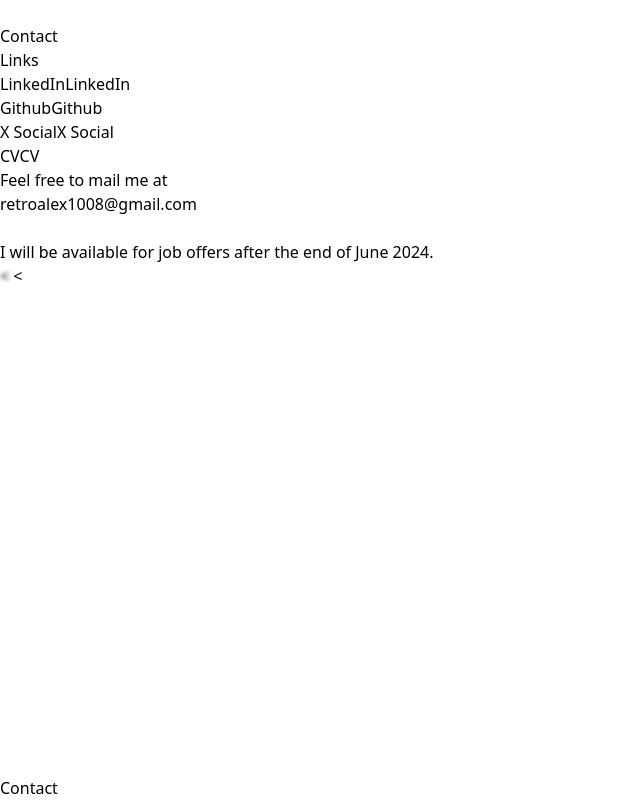
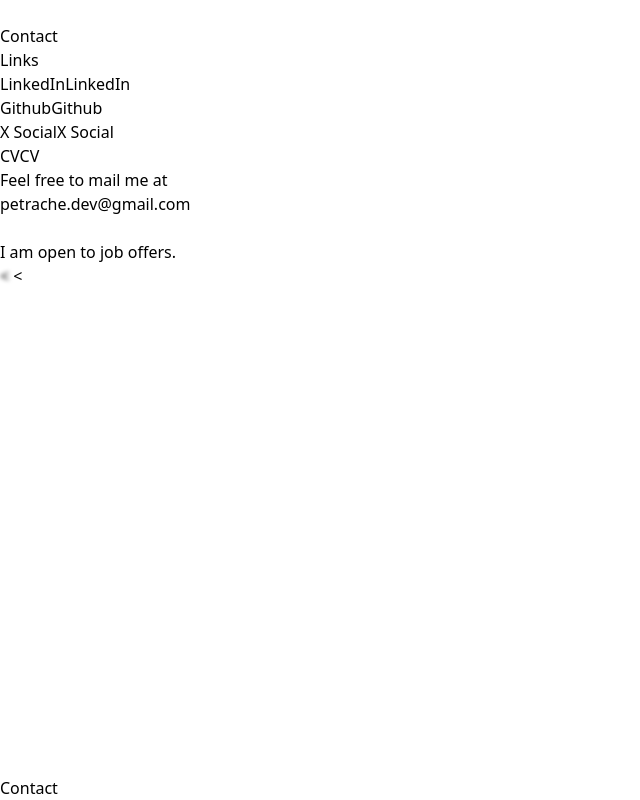
Before and after one commit to deadlyunicorn/landing-page, a Next.js app: page /contact in a window 1280 px wide. Shown: the whole page, without its empty margins (0-640 px from the left). Built offline with nearby package versions, Linux system fonts and the light colour scheme.

Commit message:
updated contact page updated email and work availability

```diff
--- a/app/contact/page.tsx
+++ b/app/contact/page.tsx
@@ -27,7 +27,7 @@ const ContactSection = () => (
           <a
             tabIndex={0}
             className="outline-none peer animation-slide-from-left"
-            href="mailto:retroalex1008@gmail.com"> retroalex1008@gmail.com
+            href="mailto:petrache.dev@gmail.com"> petrache.dev@gmail.com
 
           </a>
           <div className="
@@ -36,7 +36,7 @@ const ContactSection = () => (
               absolute bg-slate-950 dark:bg-slate-200 bottom-0"/>
         </div>
         <br/>
-        <p className="animation-slide-from-down">I will be available for job offers after the end of June 2024.</p>
+        <p className="animation-slide-from-down">I am open to job offers.</p>
       </div>
     </section>
   </PageSection>
```
